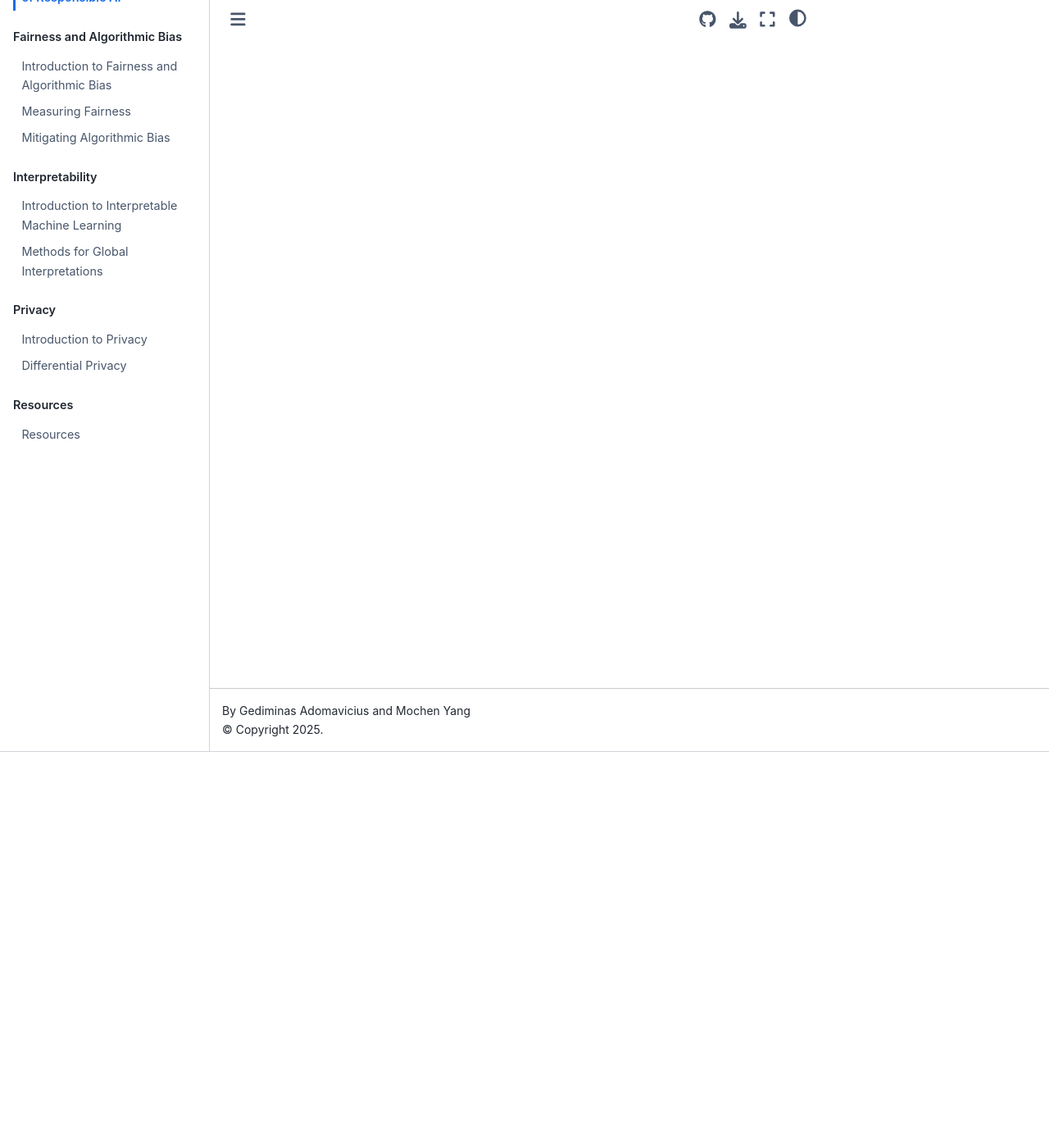
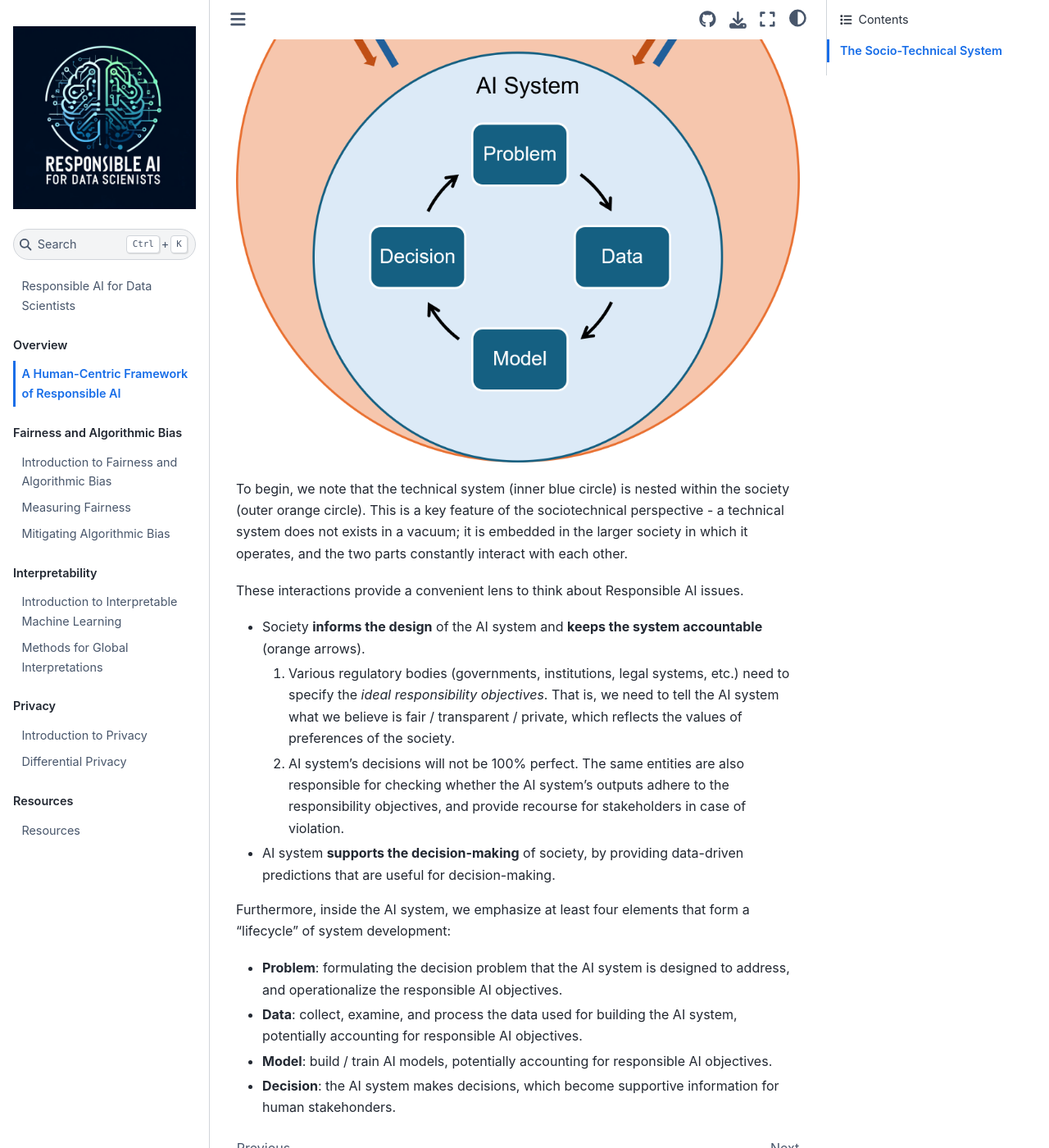
Before and after one commit to mochenyang/Responsible-AI, a Jupyter Book: the page built from book/content/0-2-framework.md, in a window 1280 px wide and 1400 px high, scrolled down 483 px. Shown: the whole window at 82% size. Built offline with Jupyter Book 1.0.4 settings and Sphinx 7.4.7 and the Sphinx Book theme 1.1.4, drawn with Linux system fonts in a browser that asks for light colours; pages that are not in the unit, such as notebooks, are missing from menus; some of the changed text lies outside the part shown.

Commit message:
update framework

```diff
--- a/book/content/0-2-framework.md
+++ b/book/content/0-2-framework.md
@@ -1 +1,22 @@
 # A Human-Centric Framework of Responsible AI
+
+
+
+## The Socio-Technical System
+We present a sociotechnical system's view of how an automated decision-making system, powered by data and modern ML / AI tools (which we refer to as "AI system" in the following figure), interact with the society around it.
+
+![A Sociotechnical System](../images/sociotechnical_system.png)
+
+To begin, we note that the technical system (inner blue circle) is nested within the society (outer orange circle). This is a key feature of the sociotechnical perspective - a technical system does not exists in a vacuum; it is embedded in the larger society in which it operates, and the two parts constantly interact with each other.
+
+These interactions provide a convenient lens to think about Responsible AI issues.
+- Society **informs the design** of the AI system and **keeps the system accountable** (orange arrows).
+    1. Various regulatory bodies (governments, institutions, legal systems, etc.) need to specify the _ideal responsibility objectives_. That is, we need to tell the AI system what we believe is fair / transparent / private, which reflects the values of preferences of the society.
+    2. AI system's decisions will not be 100% perfect. The same entities are also responsible for checking whether the AI system's outputs adhere to the responsibility objectives, and provide recourse for stakeholders in case of violation.
+- AI system **supports the decision-making** of society, by providing data-driven predictions that are useful for decision-making.
+
+Furthermore, inside the AI system, we emphasize at least four elements that form a "lifecycle" of system development:
+- **Problem**: formulating the decision problem that the AI system is designed to address, and operationalize the responsible AI objectives.
+- **Data**: collect, examine, and process the data used for building the AI system, potentially accounting for responsible AI objectives.
+- **Model**: build / train AI models, potentially accounting for responsible AI objectives.
+- **Decision**: the AI system makes decisions, which become supportive information for human stakehonders.
```
Also changed, not shown: book/images/sociotechnical_system.png (added).
